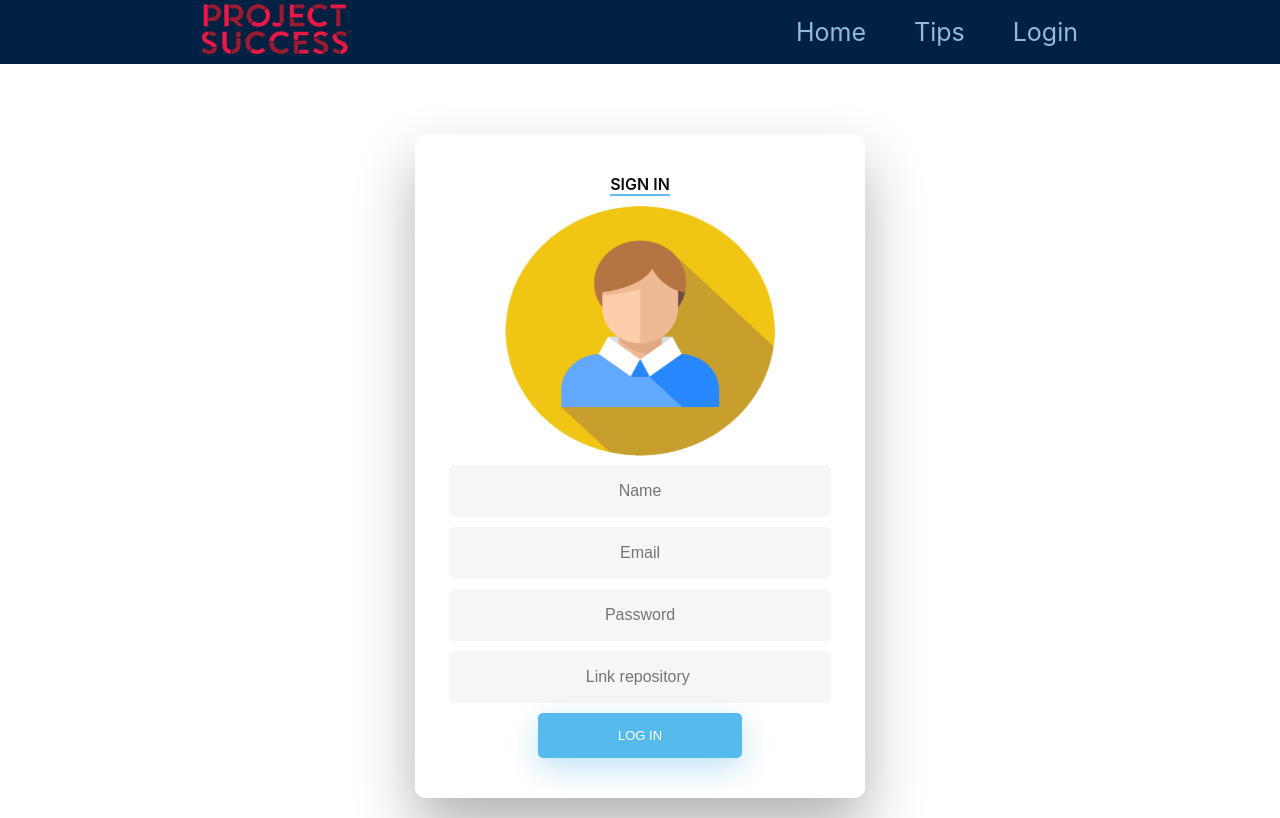
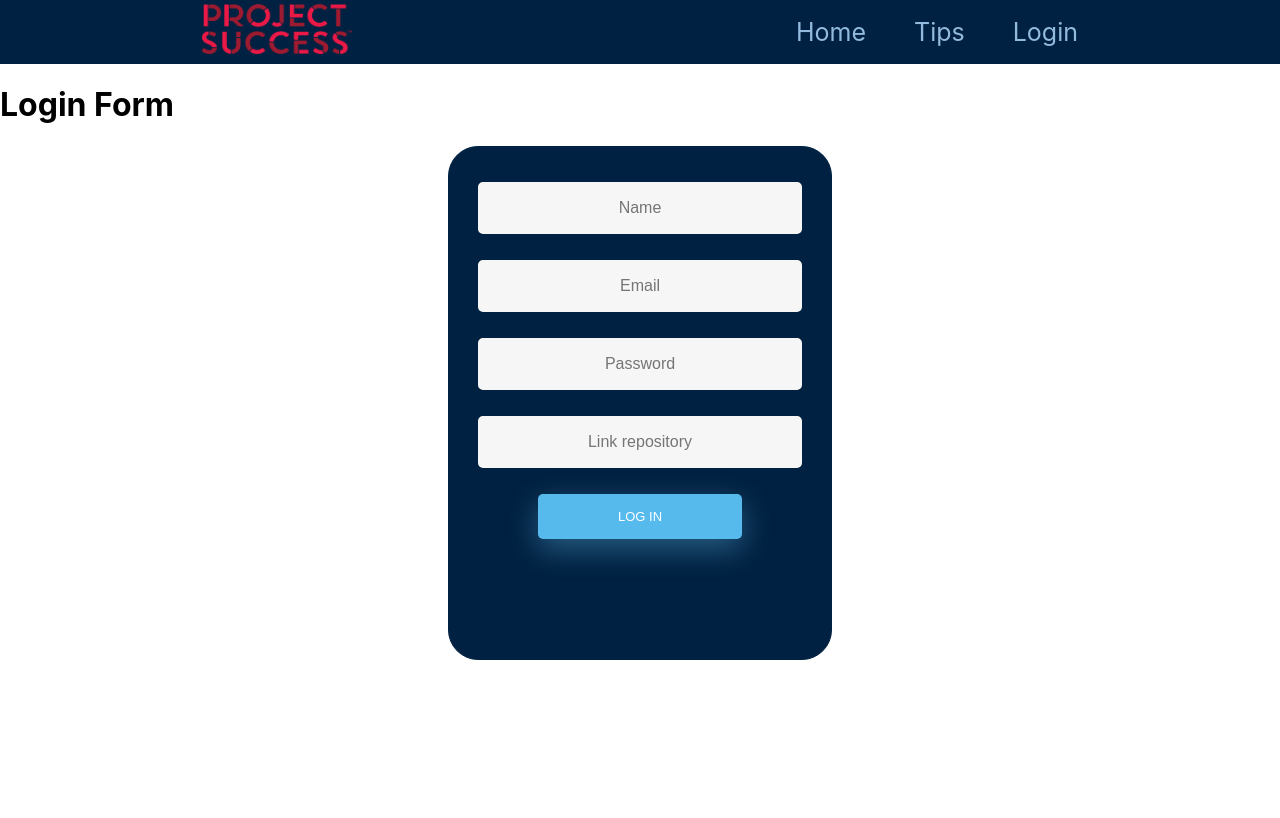
Before and after one commit to Sinisa198/Login-validation, a React (Create React App) app: page /login in a window 1280 px wide. Built offline with nearby package versions, Linux system fonts and the light colour scheme.

Commit message:
Convert class to function React JS

```diff
--- a/src/App.js
+++ b/src/App.js
@@ -6,7 +6,7 @@ import Home from './page/Home'
 import Tips from './page/Tips'
 import Login from './page/Login'
 import Profile from './page/Profile';
-
+import Context from './components/Context';
 const App = () => {
   return (
     <BrowserRouter>
@@ -16,6 +16,8 @@ const App = () => {
         <Route path="/tips" element={<Tips />} />
         <Route path="/login" element={<Login />} />
         <Route path="/profile" element={<Profile />} />
+        <Route path="/context" element={<Context />} />
+
       </Routes>
     </BrowserRouter>
   )
--- a/src/components/Context.jsx
+++ b/src/components/Context.jsx
@@ -1,65 +1,37 @@
-import React from 'react'
-import { useNavigate } from 'react-router-dom'
+import React, { Component } from "react";
+import axios from "axios";
 
-const Context = () => {
 
-    const state = {
-        loggedInStatus: "NOT_LOGGED_IN",
-        user: {}
-      };
+export default class Context extends Component {
+  constructor(props) {
+    super(props);
 
-      this.handleLogin = this.handleLogin.bind(this);
-      this.handleLogout = this.handleLogout.bind(this);
+    this.handleSuccessfulAuth = this.handleSuccessfulAuth.bind(this);
+    this.handleLogoutClick = this.handleLogoutClick.bind(this);
   }
 
-    const checkLoginStatus = () => {
+  handleSuccessfulAuth(data) {
+    this.props.handleLogin(data);
+    this.props.history.push("/dashboard");
+  }
+  handleLogoutClick() {
     axios
-        .get("http://localhost:3002/profile", { withCredentials: true })
+      .delete("http://localhost:3000/profile", { withCredentials: true })
       .then(response => {
-          if (
-            response.data.logged_in &&
-            state.loggedInStatus === "NOT_LOGGED_IN"
-          ) {
-            this.setState({
-              loggedInStatus: "LOGGED_IN",
-              user: response.data.user
-            });
-          } else if (
-            !response.data.logged_in &
-            (state.loggedInStatus === "LOGGED_IN")
-          ) {
-            this.setState({
-              loggedInStatus: "NOT_LOGGED_IN",
-              user: {}
-            });
-          }
+        this.props.handleLogout();
       })
       .catch(error => {
-          console.log("check login error", error);
+        console.log("logout error", error);
       });
   }
 
-    const componentDidMount = () => {
-     checkLoginStatus();
+  render() {
+    return (
+      <div>
+        <h1>Home</h1>
+        <h1>Status: {this.props.loggedInStatus}</h1>
+        <button onClick={() => this.handleLogoutClick()}>Logout</button>
+      </div>
+    );
   }
-
-    const handleLogout = () => {
-        setState({
-        loggedInStatus: "NOT_LOGGED_IN",
-        user: {}
-      });
 }
-
-    const handleLog = (data) => {
-      setState({
-        loggedInStatus: "LOGGED_IN",
-        user: data.user
-      });
-      return(
-        <div>
-          <h1>Hello</h1>
-        </div>
-      )
-    }
-
-export default Context
--- a/src/page/Login.jsx
+++ b/src/page/Login.jsx
@@ -1,115 +1,121 @@
-import React from "react";
+import { useState, useEffect } from "react";
 
-import loginicon from '../assets/images/loginicon.jpg'
+import { useNavigate} from 'react-router-dom'
 
-const initialState = {
-  name: "",
-  email: "",
-  password: "",
-  link: "",
-  nameError: "",
-  emailError: "",
-  passwordError: "",
-  linkError: ""
+
+  function Login() {
+
+      const initialValues = { username: "", email: "", password: "", link: ""};
+      const [formValues, setFormValues] = useState(initialValues);
+      const [formErrors, setFormErrors] = useState({});
+      const [isSubmit, setIsSubmit] = useState(false);
+
+      const handleChange = (e) => {
+        const { name, value } = e.target;
+        setFormValues({ ...formValues, [name]: value });
+      };
+      const navigate = useNavigate()
+      const handleSubmit = (e) => {
+        e.preventDefault();
+        setFormErrors(validate(formValues));
+        setIsSubmit(true);
       };
 
+      useEffect(() => {
+        if (Object.keys(formErrors).length === 0 && isSubmit) {
+          console.log(formValues);
+          navigate('/profile')
+        }
+      }, [formErrors]);
+      const validate = (values) => {
 
-  class Login extends React.Component {
+        const errors = {};
+        const notValid = /^[^\s@]+@[^\s@]+\.[^\s@]{2,}$/i;
 
-  state = initialState;
+        const notValidLink = "github.com"
 
-  handleChange = event => {
-    const isCheckbox = event.target.type === "checkbox";
-    this.setState({
-      [event.target.name]: isCheckbox
-        ? event.target.checked
-        : event.target.value
-    });
-  };
-  validate = () => {
-    let nameError = "";
-    let emailError = "";
-    let passwordError = "";
-    let linkError = "";
-
-    if (!this.state.name) {
-      nameError = "Name cannot be blank";
+        if (!values.username) {
+          errors.username = "Name is required!";
+        }
+        if (!values.email) {
+          errors.email = "Email is required!";
+        } else if (!notValid.test(values.email)) {
+          errors.email = "This is not a valid email format!";
+        }
+        if (!values.password) {
+          errors.password = "Password is required";
+        } else if (values.password.length < 4) {
+          errors.password = "Password must be more than 4 characters";
+        } else if (values.password.length > 10) {
+          errors.password = "Password cannot exceed more than 10 characters";
+        }
+        if (!values.link) {
+          errors.link = "Link is required";
         }
 
-    if (!this.state.email.includes("@")) {
-      emailError = "Invalid email";
-    }
-    if (!this.state.password) {
-      passwordError = "Invalid password";
-    }
-    if (!this.state.link.includes("github.com")) {
-        linkError = "Invalid link repository"
-    }
-    if (emailError || nameError || passwordError || linkError) {
-      this.setState({ emailError, nameError, passwordError, linkError });
-      return false;
-    }
-    return true;
-
+        return errors;
       };
 
-    handleSubmit = event => {
-    event.preventDefault();
-    const isValid = this.validate();
-    if (isValid) {
-      console.log(this.state);
-      this.setState(initialState);
-      console.log('Logged')
-    }
-    else
-      console.log('Login for go to the next page')
-  };
-  render() {
   return (
+
     <div className="login-form">
-      <div className="wrapper fadeInDown" onSubmit={this.handleSubmit} >
-      <div id="formContent" className="form-content">
-        <h2 className="active"> Sign In </h2>
-        <div className="fadeIn first">
-          <img src={loginicon} id="icon" alt="User Icon"  className="login-icon"/>
+      <form onSubmit={handleSubmit} className="fadeIn first">
+        <h1>Login Form</h1>
+
+        <div className="ui divider"></div>
+        <div className="ui form">
+          <div className="field">
+            <input className="fadeIn second"
+              type="text"
+              name="username"
+              placeholder="Name"
+              value={formValues.username}
+              onChange={handleChange}
+            />
           </div>
+          <p style={{color:"red"}} >{formErrors.username}</p>
 
-        <form>
-          <input type="text" id="name" className="fadeIn second" name="name" placeholder="Name"
-          value={this.state.name}
-          onChange={this.handleChange}
+          <div className="fadeIn second">
+            <input
+              type="text"
+              name="email"
+              placeholder="Email"
+              value={formValues.email}
+              onChange={handleChange}
             />
-    <div style={{ fontSize: 12, color: "red" }}>
-      {this.state.nameError}
           </div>
-    <input type="email" id="email" className="fadeIn second" name="email" placeholder="Email"
-          value={this.state.email}
-          onChange={this.handleChange}
+          <p style={{color:"red"}} >{formErrors.email}</p>
+
+          <div className="fadeIn second">
+            <input
+              type="password"
+              name="password"
+              placeholder="Password"
+              value={formValues.password}
+              onChange={handleChange}
             />
-    <div style={{ fontSize: 12, color: "red" }}>
-      {this.state.emailError}
-    </div>
-    <input type="password" id="password" className="fadeIn second" name="password" placeholder="Password"
-          value={this.state.name}
-          onChange={this.handleChange}
-    />
-    <div style={{ fontSize: 12, color: "red" }}>
-      {this.state.passwordError}
-    </div>
-          <input type="text" id="link" className="fadeIn second" name="link" placeholder="Link repository "
-          value={this.state.link}
-          onChange={this.handleChange}
-    />
-    <div style={{ fontSize: 12, color: "red" }}>
-      {this.state.linkError}
-    </div>
-          <input type="submit" className="fadeIn fourth" value="Log In" />
-        </form>
-
 
           </div>
+         <p style={{color:"red"}} >{formErrors.password}</p>
+          <div className="fadeIn second">
+            <input
+              type="text"
+              name="link"
+              placeholder="Link repository"
+
+              value={formValues.link}
+              onChange={handleChange}
+
+            />
+
           </div>
+          <p style={{color:"red"}}>{formErrors.link}</p>
+
+          <input type="submit" className="fadeIn fourth" value="Log In" />
         </div>
+      </form>
+    </div>
+  );
+}
 
-    )}}
 export default Login;
--- a/src/page/Profile.jsx
+++ b/src/page/Profile.jsx
@@ -9,7 +9,7 @@ const Profile = (props) => {
     <div>
         <h1 className="logout-title">Welcome</h1>
         <Link to='/login' ><button className='logout-button'>Logout</button></Link>
-        <h1>Status : {props.loggedInStatus} </h1>
+        <h1>Status :  </h1>
     </div>
   )
 }
--- a/src/style.css
+++ b/src/style.css
@@ -116,8 +116,8 @@ a {
   font-weight: bold;
   color:white;
   border-radius: 10px;
-  margin-left:17%;
-  margin-top:30px
+  margin-top:30px;
+  margin-left: 200%;
 }
 .image{
   margin-top:-280px;
@@ -316,54 +316,6 @@ h2 {
 
 
 
-/* STRUCTURE */
-
-.wrapper {
-  display: flex;
-  align-items: center;
-  flex-direction: column;
-  justify-content: center;
-  width: 100%;
-  min-height: 100%;
-  padding: 20px;
-}
-
-#formContent {
-  -webkit-border-radius: 10px 10px 10px 10px;
-  border-radius: 10px 10px 10px 10px;
-  background: #fff;
-  padding: 30px;
-  width: 90%;
-  max-width: 450px;
-  position: relative;
-  padding: 0px;
-  -webkit-box-shadow: 0 30px 60px 0 rgba(0,0,0,0.3);
-  box-shadow: 0 30px 60px 0 rgba(0,0,0,0.3);
-  text-align: center;
-}
-
-#formFooter {
-  background-color: #f6f6f6;
-  border-top: 1px solid #dce8f1;
-  padding: 25px;
-  text-align: center;
-  -webkit-border-radius: 0 0 10px 10px;
-  border-radius: 0 0 10px 10px;
-}
-
-
-
-/* TABS */
-
-h2.inactive {
-  color: #cccccc;
-}
-
-h2.active {
-  color: #0d0d0d;
-  border-bottom: 2px solid #5fbae9;
-}
-
 
 
 
@@ -429,14 +381,7 @@ input[type=text]:focus {
 input[type=text]:placeholder {
   color: #cccccc;
 }
-.fadeInDown {
-  -webkit-animation-name: fadeInDown;
-  animation-name: fadeInDown;
-  -webkit-animation-duration: 1s;
-  animation-duration: 1s;
-  -webkit-animation-fill-mode: both;
-  animation-fill-mode: both;
-}
+
 @-webkit-keyframes fadeInDown {
   0% {
     opacity: 0;
```
Lines whose indentation alone changed are shown as unchanged.
